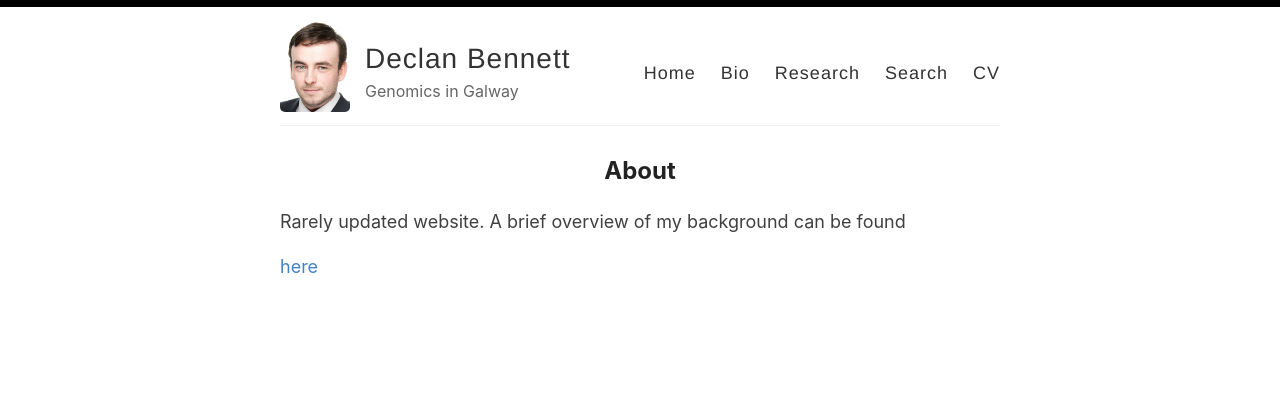
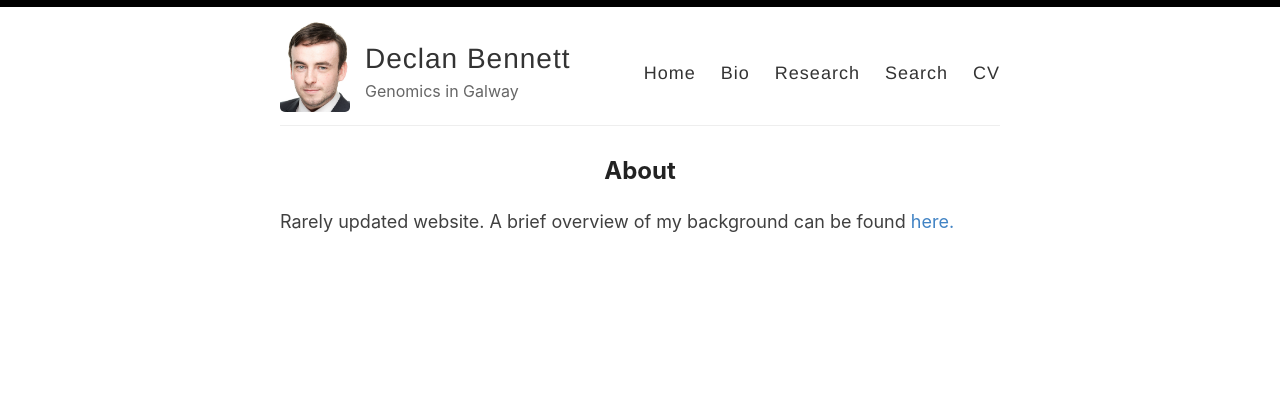
Before and after one commit to declan93/declan93.github.io, a Jekyll site: the page built from index.html, in a window 1280 px wide. Shown: the top 404 px of the page. Built offline with Jekyll 4.4.1, drawn with Linux system fonts in a browser that asks for light colours; the list of posts is cut into pages by our own code.

```diff
--- a/index.html
+++ b/index.html
@@ -3,5 +3,6 @@ layout: default
 ---
 <div class="header">
   <h2>About</h2>
-  <p> Rarely updated website. A brief overview of my background can be found </p> <a href="pages/CV.md" target="blank"> here</a>
+  <p> Rarely updated website. A brief overview of my background can be found <a href="pages/CV.md" target="blank">here.</a>
+  </p>
 </div>
```
